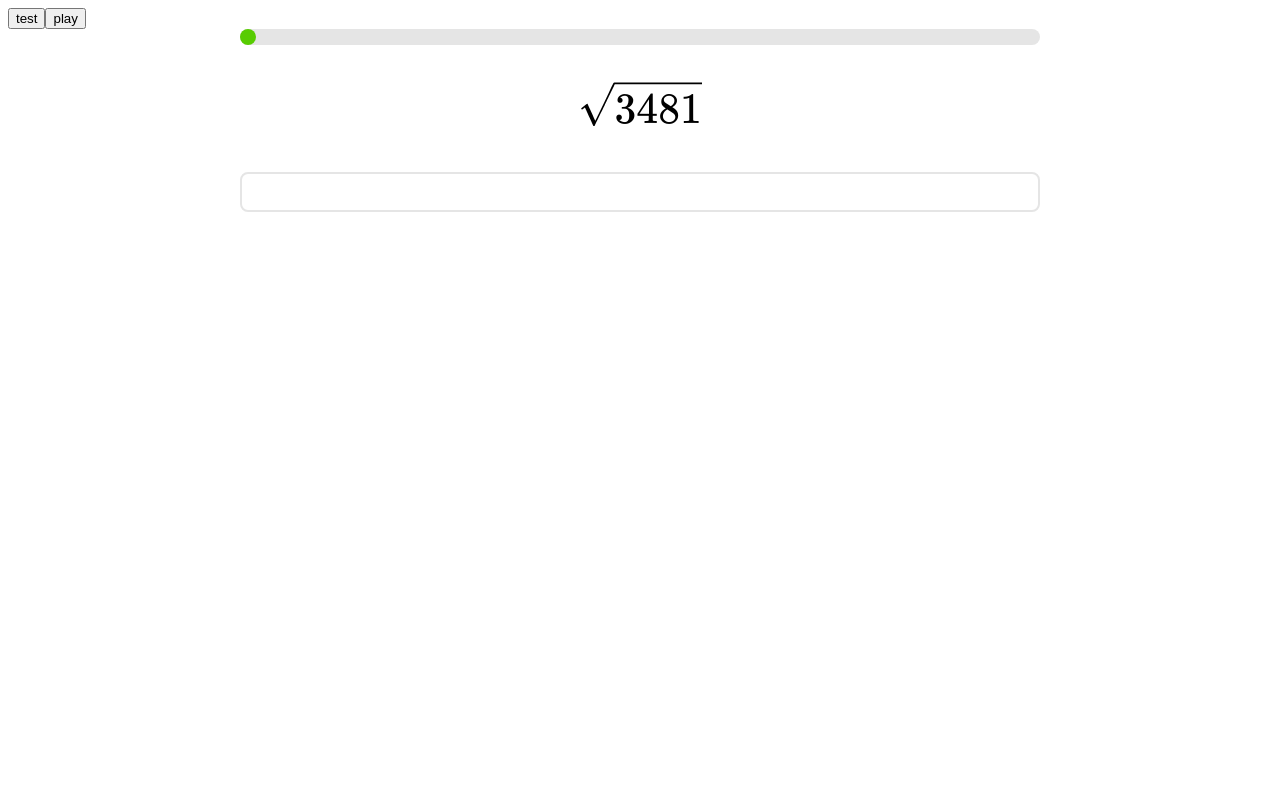
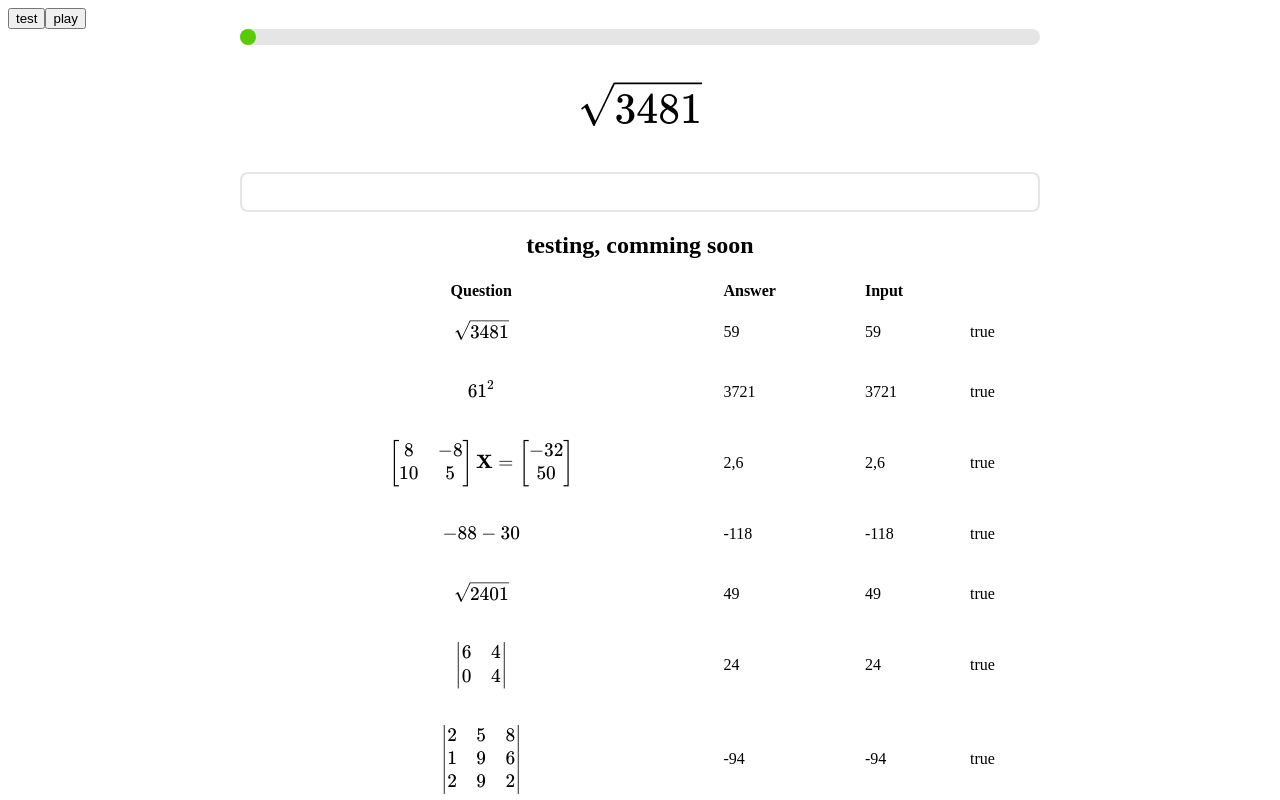
Before and after one commit to flaribbit/i-love-math, a Vue app: page /play in a window 1280 px wide. Shown: the top 800 px of the page. Built offline with nearby package versions, Linux system fonts and the light colour scheme.

Commit message:
WIP 结算界面基本实现

```diff
--- a/src/components/Play.vue
+++ b/src/components/Play.vue
@@ -3,6 +3,8 @@
     <Progress :value="current / list.length"></Progress>
     <Katex class="question" :tex="list[current].question"></Katex>
     <Answer v-model="text" @submit="onSubmit"></Answer>
+    <h2>testing, comming soon</h2>
+    <Result :data="result"></Result>
   </div>
 </template>
 
@@ -10,12 +12,15 @@
 import Katex from './Katex.vue';
 import Progress from './Progress.vue';
 import Answer from './Answer.vue';
-import { Problem } from '../types';
+import Result from './Result.vue';
+import { Problem, IResult } from '../types';
 import { problems } from '../problems';
 import { randomInt } from '../utils';
 import { ref } from 'vue';
 const list = ref<Problem[]>([]);
 const current = ref(0);
+const user_answer = [];
+const result: IResult[] = [];
 const text = ref('');
 
 const getProblems = (index: number) => {
@@ -42,6 +47,13 @@ const onSubmit = () => {
 }
 
 getProblems(-1);
+for (const e of list.value) result.push({
+  question: e.question,
+  answer: e.answer.toString(),
+  user_answer: e.answer.toString(),
+  correct: true,
+});
+
 </script>
 
 <style>
--- /dev/null
+++ b/src/components/Result.vue
@@ -0,0 +1,42 @@
+<template>
+  <div class="result">
+    <table>
+      <tr>
+        <th>Question</th>
+        <th class="left">Answer</th>
+        <th class="left">Input</th>
+        <th> </th>
+      </tr>
+      <tr v-for="row in data">
+        <td>
+          <Katex :tex="row.question"></Katex>
+        </td>
+        <td>{{ row.answer }}</td>
+        <td>{{ row.user_answer }}</td>
+        <td>{{ row.correct }}</td>
+      </tr>
+    </table>
+  </div>
+</template>
+
+<script setup lang="ts">
+import Katex from './Katex.vue';
+import { IResult } from '../types';
+defineProps<{ data: IResult[] }>()
+</script>
+
+<style>
+.result {
+  max-width: 800px;
+  width: 100%;
+  overflow: auto;
+}
+
+.result table {
+  width: 100%;
+}
+
+.result .left {
+  text-align: left;
+}
+</style>
```
Also changed, not shown: src/types.ts (+11 -5 lines).
